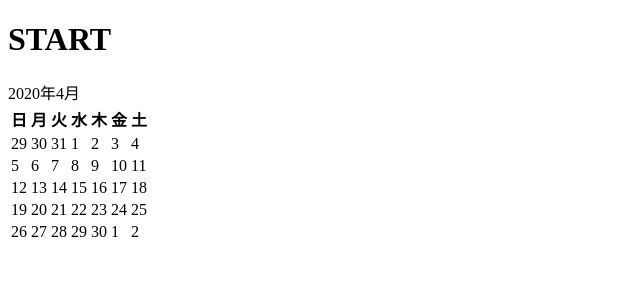
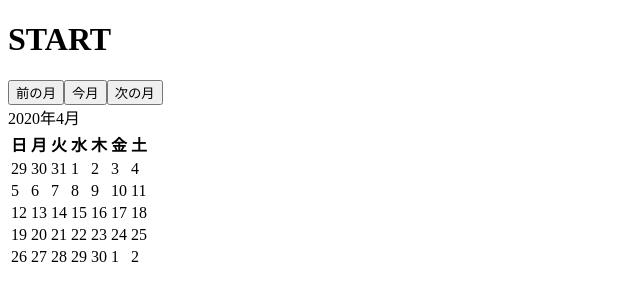
Before and after one commit to i-s-23/calendar-app-web, a React (Create React App) app: page / in a window 1280 px wide. Shown: the top 300 px of the page, without its empty margins (0-640 px from the left). Built offline with nearby package versions, Linux system fonts and the light colour scheme; the HTML template or start-up script is replaced by a standard one.

Commit message:
下記を参考にTypeScriptに修正しながら React Hooksで前月次月の遷移機能実装。 'http://yucatio.hatenablog.com/entry/2019/12/24/080550'

```diff
--- a/src/components/calender.tsx
+++ b/src/components/calender.tsx
@@ -1,10 +1,12 @@
-import React from "react";
+import React, { useState } from "react";
 import format from "date-fns/format";
 import getDate from "date-fns/getDate";
 import getDay from "date-fns/getDay";
 import eachDayOfInterval from "date-fns/eachDayOfInterval";
 import endOfWeek from "date-fns/endOfWeek";
 import eachWeekOfInterval from "date-fns/eachWeekOfInterval";
+import addMonths from "date-fns/addMonths";
+import subMonths from "date-fns/subMonths";
 import startOfMonth from "date-fns/startOfMonth";
 import endOfMonth from "date-fns/endOfMonth";
 
@@ -19,11 +21,29 @@ const getCalendarArray = (date: Date): Date[][] => {
 };
 
 const calendar: React.FC = () => {
-  const targetDate = new Date();
+  const [targetDate, setTargetDate] = useState(new Date());
+
   const oneMonth = getCalendarArray(targetDate);
 
   return (
     <div>
+      <div>
+        <button
+          type="button"
+          onClick={(): void => setTargetDate(current => subMonths(current, 1))}
+        >
+          前の月
+        </button>
+        <button type="button" onClick={(): void => setTargetDate(new Date())}>
+          今月
+        </button>
+        <button
+          type="button"
+          onClick={(): void => setTargetDate(current => addMonths(current, 1))}
+        >
+          次の月
+        </button>
+      </div>
       {format(targetDate, "y年M月")}
       <table>
         <thead>
```
